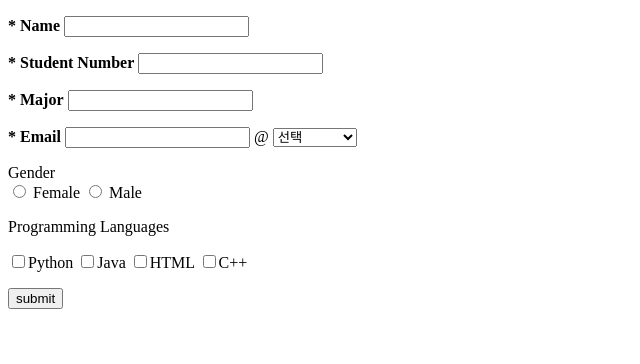
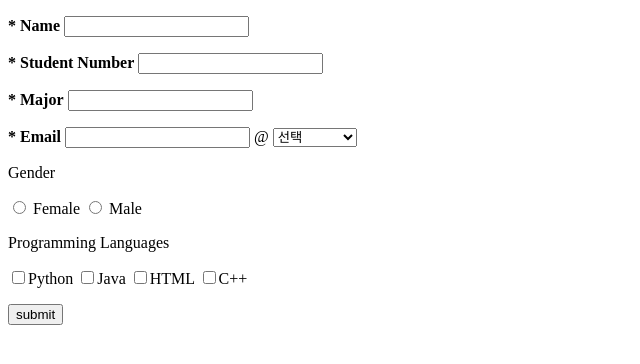
Before and after one commit to CSID-DGU/2023-1-OSSPrac-Momentum-2, a Flask app: page / in a window 1280 px wide. Shown: the top 364 px of the page, without its empty margins (0-640 px from the left). Run offline with Flask 3, Linux system fonts and the light colour scheme.

Commit message:
[Refactor] 디자인 수정으로  gender 선택란 공백 추가

```diff
--- a/flask과제/templates/main.html
+++ b/flask과제/templates/main.html
@@ -36,10 +36,12 @@
       </select>
     </p>
     <p>Gender<br>
+    <div class="checkbox-group">
       <input type="radio" id="female" name="gender" value="female">
       <label for="female">Female</label>
       <input type="radio" id="male" name="gender" value="male">
       <label for="male">Male</label>
+    </div>
     </p>
     <p>Programming Languages<br>
     <div class="checkbox-group">
```
